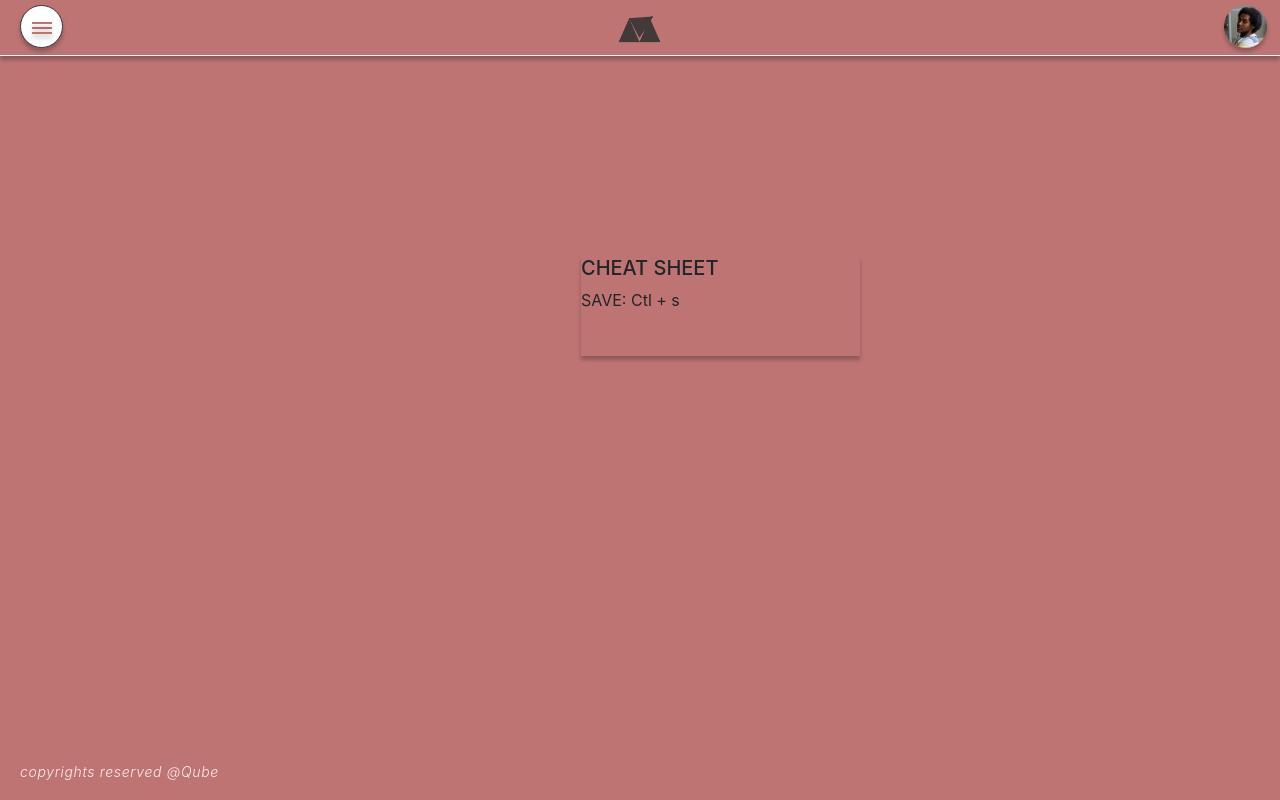
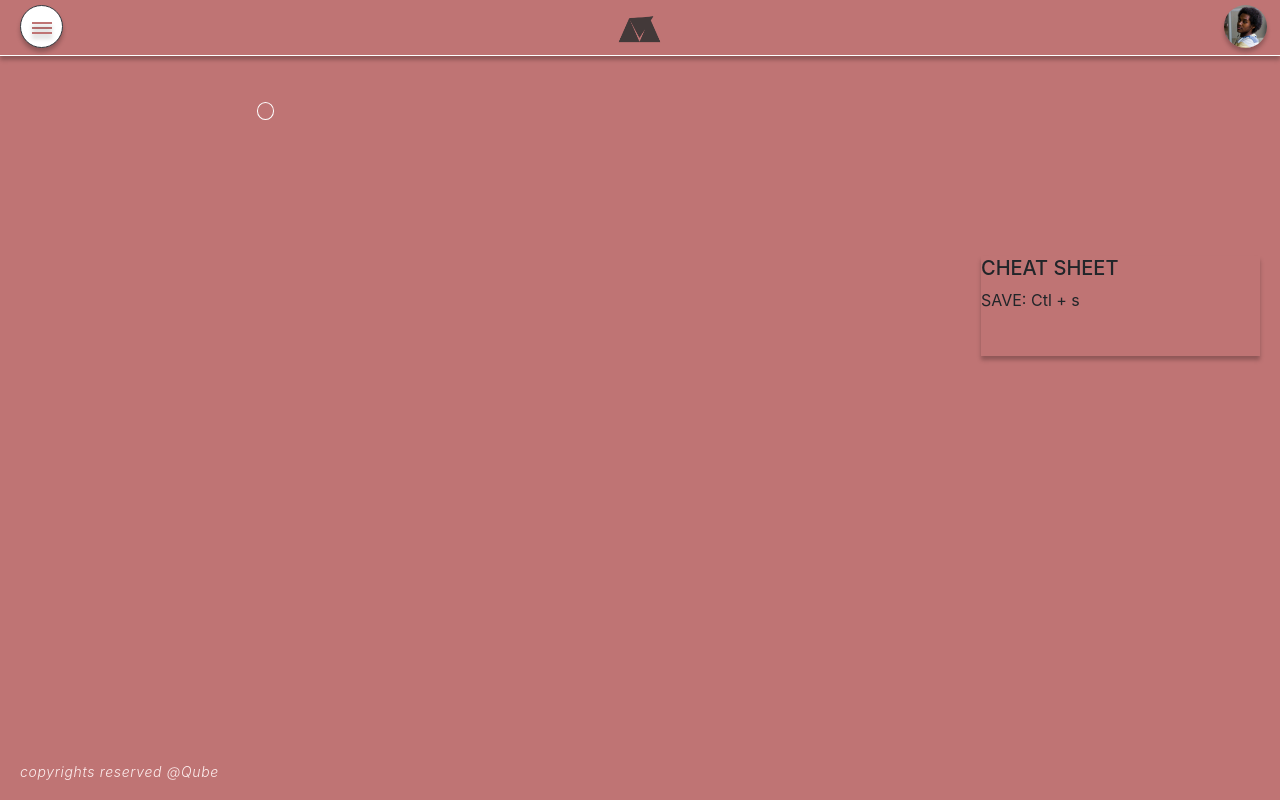
Before and after one commit to qalfaki/qube, a React (Create React App) app: page /home in a window 1280 px wide. Built offline with nearby package versions, Linux system fonts and the light colour scheme.

Commit message:
add custom hook to validate login email and password

```diff
--- a/src/App.css
+++ b/src/App.css
@@ -96,6 +96,7 @@ html, body {
 	display: flex;
 	align-items: center;
 	margin: 1rem 0;
+	font-size: 50px;
 }
 
 .todo-is-completed .checkbox {
@@ -171,8 +172,8 @@ input {
 .page-content {
     z-index: 1001;
     position: relative;
-    padding-top: 40px;
     height: auto;
+    widows: 100%;
 }
 
 
@@ -328,6 +329,11 @@ nav.nav-bar {
 	box-shadow: 0px 4px 4px rgba(0, 0, 0, 0.25);
 }
 
+.error-text {
+	font-size: 22px;
+	color: #fff;
+}
+
 /* Extra small devices (phones, 600px and down) */
 @media only screen and (max-width: 600px) {
 	.input-field {
@@ -355,12 +361,6 @@ nav.nav-bar {
 	.login-input {
 	width: 200px;
 	}
-	.page-content {
-		width: calc(100% - 400px);
-	}
-		/*.cheat-sheet-container {
-		display: none;
-	}*/
 }
 
 /* Large devices (laptops/desktops, 992px and up) */
--- a/src/components/home.js
+++ b/src/components/home.js
@@ -1,6 +1,7 @@
 import React from 'react';
 import Sidebar from './sidebar.js';
 import Avatar from './avatar.js';
+import Todo from './todo.js';
 import logo from '../assets/images/logo196x143.png';
 
 const Home = (props) =>{
@@ -38,6 +39,7 @@ const Home = (props) =>{
   		<div className="wrapper">
 		<Sidebar toggle={showSideBar}/>
 		<div className={showSideBar ? "page-content toggle-page-content": "page-content"}>
+		<Todo/>
 			<div className="cheat-sheet-container">
 			<h5>CHEAT SHEET</h5>
 			<p>SAVE: Ctl + s</p>
@@ -48,12 +50,3 @@ const Home = (props) =>{
 }
 
 export default Home
-
-// <form className="todo-list">
-//   			<ul>
-//   				<div className="todo">
-//   					<div className="checkbox"></div>
-//   					<input type="text" value="Pickup dry cleaning"/>
-//   				</div>
-//   			</ul>
-// </form>
--- a/src/components/login.js
+++ b/src/components/login.js
@@ -1,18 +1,22 @@
 import React from 'react';
 import { Link } from 'react-router-dom';
 import logo from '../assets/images/logo196x143.png';
-// import { Row, Col } from 'reactstrap';
-
+import useCredintialsValidation from '../reducers/useCredintialsValidation.js';
 
 const Login = (props) =>{
+  const {password, setPassword, passwordValid, email, setEmail, emailValid} = useCredintialsValidation();
+  const [error, setError] = React.useState('');
   return (
   	<div className="top-height col-12 row"><div className="mx-auto d-block">
     	  	    <img src={logo} alt='no img' className="mx-auto d-block"/>
-    	  	    <input className="input-field form-control d-block mx-auto" type="email" id="email" aria-describedby="emailHelp" placeholder="EMAIL"/>
-    	  	    <input className="input-field form-control d-block mx-auto" type="password" id="password" aria-describedby="emailHelp" placeholder="PASSWORD"/>
+              <p className="error-text">{error}</p>
+    	  	    <input className="input-field form-control d-block mx-auto" type="email" id="email" onChange={(e)=>setEmail(e.target.value)} value={email} aria-describedby="emailHelp" placeholder="EMAIL"/>
+    	  	    <input className="input-field form-control d-block mx-auto" type="password" id="password" onChange={(e)=>setPassword(e.target.value)} value={password} aria-describedby="emailHelp" placeholder="PASSWORD"/>
     	  	    <div className="btn-wrapper">
     	  	    <Link to="/signup" className="link">SIGNUP</Link>
-    	  	    		<button type="button" className="btn float-right auth-btns">LOGIN</button>
+    	  	    		<button type="button" onClick={(e)=>{
+                    setError(!emailValid && !passwordValid ? 'Invalid Credintials': !emailValid ? 'Invalid Email': !passwordValid ? 'password must be at least 6 characters':'')
+                  } } className="btn float-right auth-btns">LOGIN</button>
     	  	    	</div>
     	  	    </div>
     	  	</div>
--- a/src/components/todo.js
+++ b/src/components/todo.js
@@ -1,10 +1,17 @@
 import React from 'react';
 
+const Todo = (props) =>{
 
-const Todo = (props) =>{
   return (
   	<div>
-  	TO Do
+  	<form className="todo-list">
+  			<ul>
+  				<div className="todo">
+  					<div className="checkbox"></div>
+  					<input type="text" value=""/>
+  				</div>
+  			</ul>
+</form>
   	</div>)
 }
 
--- /dev/null
+++ b/src/reducers/useCredintialsValidation.js
@@ -0,0 +1,32 @@
+import {useState,useReducer} from "react";
+
+const useCredintialsValidation = () => {
+  const validateEmail = email => {
+    const re = /^(([^<>()[\]\\.,;:\s@\"]+(\.[^<>()[\]\\.,;:\s@\"]+)*)|(\".+\"))@((\[[0-9]{1,3}\.[0-9]{1,3}\.[0-9]{1,3}\.[0-9]{1,3}\])|(([a-zA-Z\-0-9]+\.)+[a-zA-Z]{2,}))$/;
+    return re.test(email);
+  };
+
+  const [emailValid, setEmailValid] = useState(false);
+  const [passwordValid, setPasswordValid] = useState(false);
+
+  const emailReducer = (state, action) => {
+    state = action;
+    setEmailValid(validateEmail(state));
+    return action;
+  };
+
+  const passwordReducer = (state, action) =>{
+    state = action;
+    if (state.length >= 6) {
+      setPasswordValid(true);
+    }
+    return action;
+  }
+  const [email, setEmail] = useReducer(emailReducer, "");
+  const [password, setPassword] = useReducer(passwordReducer, "");
+
+  return { password, setPassword, passwordValid, email, setEmail, emailValid };
+
+};
+
+export default useCredintialsValidation;
```
